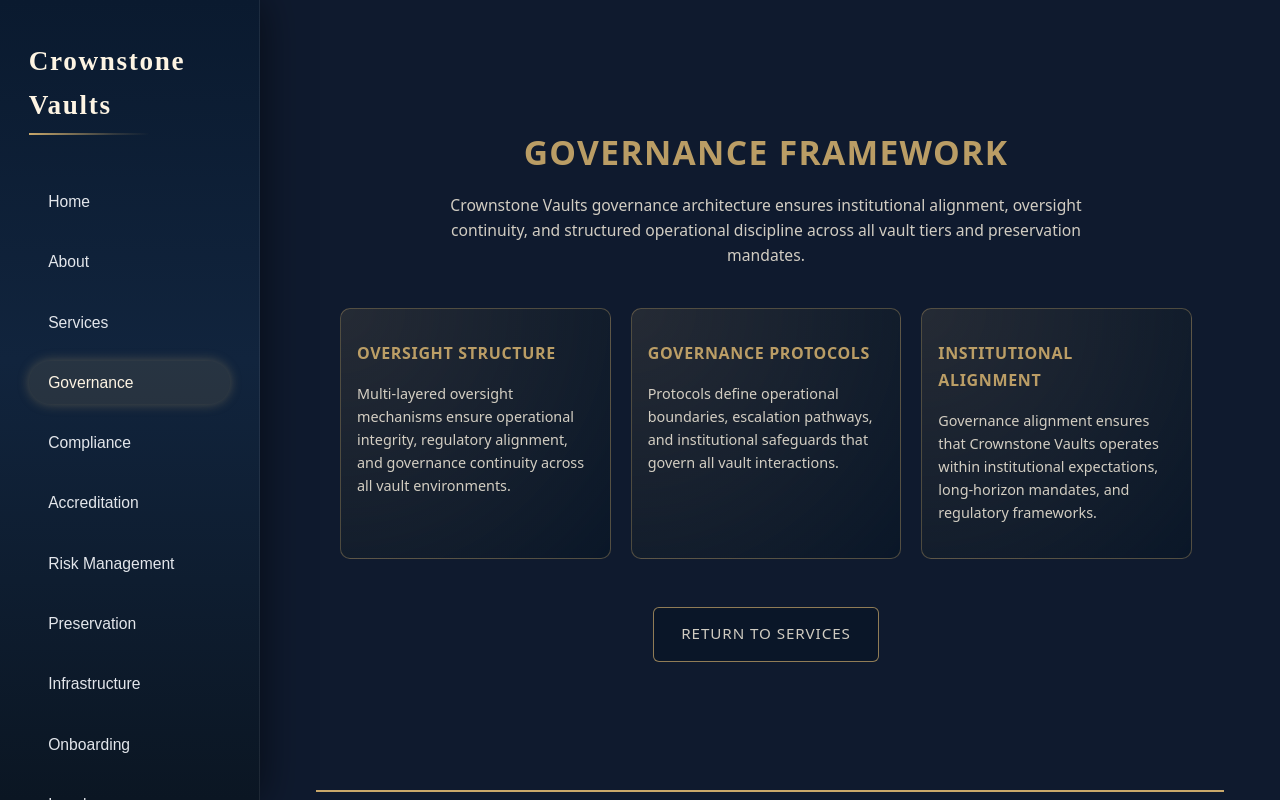
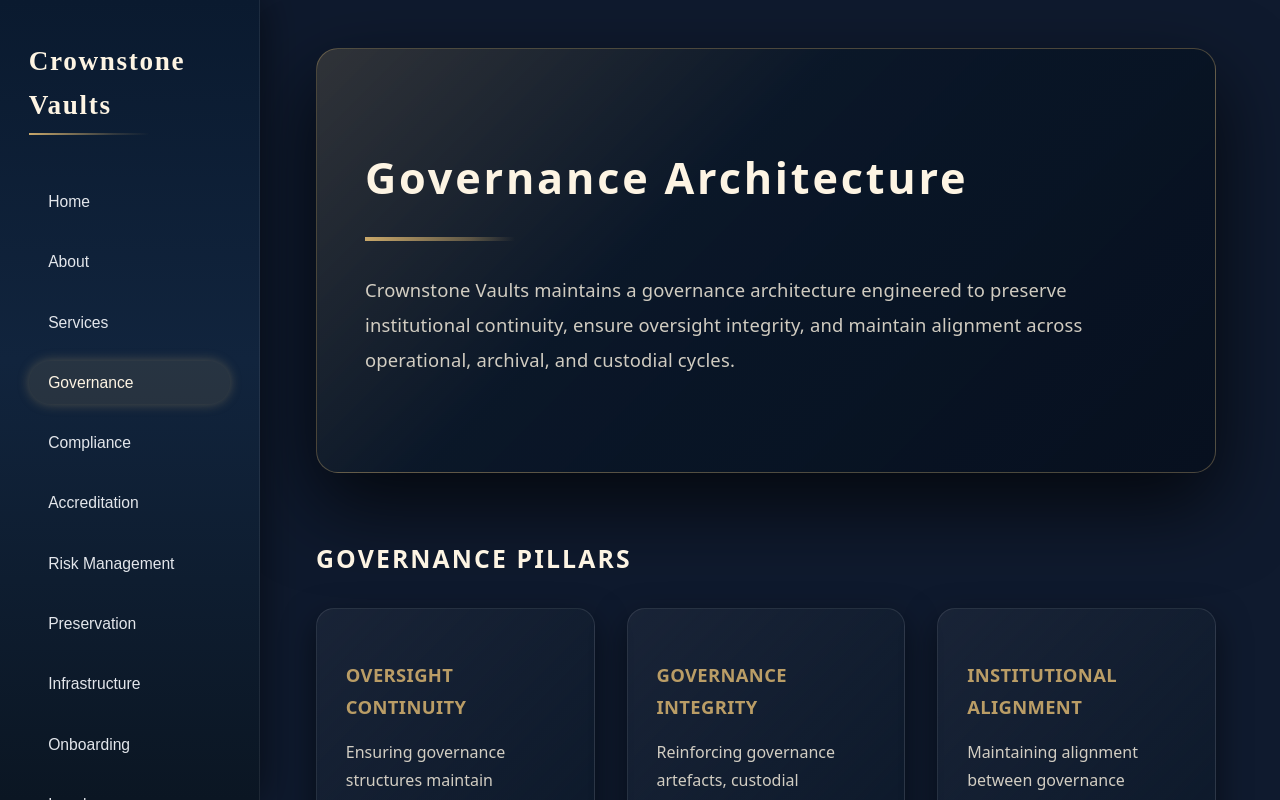
Before and after one commit to soulnlite/crownstone-vaults, a Next.js app: page /governance in a window 1280 px wide. Built offline with nearby package versions, Linux system fonts and the light colour scheme.

Commit message:
governance

```diff
--- a/app/governance/page.tsx
+++ b/app/governance/page.tsx
@@ -1,182 +1,259 @@
-"use client";
-
-import { useState } from "react";
-
 export default function GovernancePage() {
   return (
-    <main
-      style={{
-        maxWidth: "960px",
-        margin: "0 auto",
-        padding: "3rem 1.5rem 4rem",
-        color: "#FDF4E3",
-        fontFamily:
-          "system-ui, -apple-system, BlinkMacSystemFont, 'Segoe UI', sans-serif",
-      }}
-    >
-      {/* Header */}
-      <section style={{ marginBottom: "2.5rem", textAlign: "center" }}>
+    <div style={{ color: "#FDF4E3" }}>
+      {/* HERO */}
+      <section
+        style={{
+          marginBottom: "4rem",
+          padding: "3.5rem 3rem",
+          borderRadius: "22px",
+          background:
+            "linear-gradient(135deg, rgba(201,168,106,0.18) 0%, rgba(10,23,40,0.92) 40%, #07101F 100%)",
+          boxShadow: "0 32px 80px rgba(0,0,0,0.7)",
+          border: "1px solid rgba(201,168,106,0.35)",
+        }}
+      >
         <h1
           style={{
-            fontSize: "2.1rem",
-            letterSpacing: "0.04em",
-            textTransform: "uppercase",
-            marginBottom: "0.75rem",
-            color: "rgba(201,168,106,0.92)", // GOLD HEADER TONE
+            fontFamily:
+              "system-ui, -apple-system, BlinkMacSystemFont, 'Segoe UI', sans-serif",
+            fontSize: "2.7rem",
+            marginBottom: "1.4rem",
+            letterSpacing: "0.065em",
+            color: "#FDF4E3",
           }}
         >
-          Governance Framework
+          Governance Architecture
         </h1>
+
+        <div
+          style={{
+            height: "4px",
+            width: "150px",
+            background:
+              "linear-gradient(90deg, #C9A86A 0%, rgba(201,168,106,0.4) 70%, transparent 100%)",
+            marginBottom: "2rem",
+          }}
+        ></div>
 
         <p
           style={{
-            maxWidth: "640px",
-            margin: "0 auto",
-            fontSize: "0.98rem",
-            lineHeight: 1.6,
-            color: "rgba(253,244,227,0.82)", // PARCHMENT BODY TONE
+            fontFamily:
+              "system-ui, -apple-system, BlinkMacSystemFont, 'Segoe UI', sans-serif",
+            fontSize: "1.15rem",
+            lineHeight: "1.9",
+            maxWidth: "780px",
+            marginBottom: "2.4rem",
+            letterSpacing: "0.01em",
+            color: "rgba(253,244,227,0.82)",
           }}
         >
-          Crownstone Vaults governance architecture ensures institutional
-          alignment, oversight continuity, and structured operational discipline
-          across all vault tiers and preservation mandates.
+          Crownstone Vaults maintains a governance architecture engineered to
+          preserve institutional continuity, ensure oversight integrity, and
+          maintain alignment across operational, archival, and custodial cycles.
         </p>
       </section>
 
-      {/* Governance Sections */}
-      <section
-        style={{
-          display: "grid",
-          gridTemplateColumns: "repeat(auto-fit, minmax(260px, 1fr))",
-          gap: "1.25rem",
-        }}
-      >
-        <article
+      {/* GOVERNANCE STRUCTURE */}
+      <section style={{ marginBottom: "4rem" }}>
+        <h2
           style={{
-            borderRadius: "10px",
-            border: "1px solid rgba(201,168,106,0.35)",
-            background:
-              "radial-gradient(circle at top left, rgba(201,168,106,0.12), rgba(10,23,40,0.96))",
-            padding: "1.1rem 1rem",
+            fontFamily:
+              "system-ui, -apple-system, BlinkMacSystemFont, 'Segoe UI', sans-serif",
+            fontSize: "1.55rem",
+            marginBottom: "1.8rem",
+            letterSpacing: "0.085em",
+            textTransform: "uppercase",
+            color: "#FDF4E3",
           }}
         >
-          <h2
+          Governance Pillars
+        </h2>
+
+        <div
+          style={{
+            display: "grid",
+            gridTemplateColumns: "repeat(auto-fit, minmax(270px, 1fr))",
+            gap: "2rem",
+          }}
+        >
+          {/* Pillar 1 */}
+          <div
             style={{
-              fontSize: "1rem",
-              marginBottom: "0.45rem",
-              color: "rgba(201,168,106,0.92)", // GOLD HEADER TONE
-              letterSpacing: "0.04em",
-              textTransform: "uppercase",
-              fontWeight: 600,
+              padding: "2rem 1.8rem",
+              borderRadius: "18px",
+              background:
+                "linear-gradient(135deg, rgba(255,255,255,0.045), rgba(10,23,40,0.96))",
+              border: "1px solid rgba(255,255,255,0.1)",
+              boxShadow: "0 12px 32px rgba(0,0,0,0.5)",
             }}
           >
-            Oversight Structure
-          </h2>
+            <h3
+              style={{
+                fontFamily:
+                  "system-ui, -apple-system, BlinkMacSystemFont, 'Segoe UI', sans-serif",
+                fontSize: "1.15rem",
+                marginBottom: "0.8rem",
+                color: "rgba(201,168,106,0.92)",
+                letterSpacing: "0.02em",
+                textTransform: "uppercase",
+              }}
+            >
+              Oversight Continuity
+            </h3>
+            <p
+              style={{
+                fontFamily:
+                  "system-ui, -apple-system, BlinkMacSystemFont, 'Segoe UI', sans-serif",
+                fontSize: "1rem",
+                lineHeight: "1.78",
+                color: "rgba(253,244,227,0.82)",
+              }}
+            >
+              Ensuring governance structures maintain continuity across
+              institutional transitions, custodial cycles, and operational
+              mandates.
+            </p>
+          </div>
 
-          <p
+          {/* Pillar 2 */}
+          <div
             style={{
-              fontSize: "0.9rem",
-              lineHeight: 1.6,
-              color: "rgba(253,244,227,0.82)", // PARCHMENT BODY TONE
+              padding: "2rem 1.8rem",
+              borderRadius: "18px",
+              background:
+                "linear-gradient(135deg, rgba(255,255,255,0.045), rgba(10,23,40,0.96))",
+              border: "1px solid rgba(255,255,255,0.1)",
+              boxShadow: "0 12px 32px rgba(0,0,0,0.5)",
             }}
           >
-            Multi‑layered oversight mechanisms ensure operational integrity,
-            regulatory alignment, and governance continuity across all vault
-            environments.
-          </p>
-        </article>
+            <h3
+              style={{
+                fontFamily:
+                  "system-ui, -apple-system, BlinkMacSystemFont, 'Segoe UI', sans-serif",
+                fontSize: "1.15rem",
+                marginBottom: "0.8rem",
+                color: "rgba(201,168,106,0.92)",
+                letterSpacing: "0.02em",
+                textTransform: "uppercase",
+              }}
+            >
+              Governance Integrity
+            </h3>
+            <p
+              style={{
+                fontFamily:
+                  "system-ui, -apple-system, BlinkMacSystemFont, 'Segoe UI', sans-serif",
+                fontSize: "1rem",
+                lineHeight: "1.78",
+                color: "rgba(253,244,227,0.82)",
+              }}
+            >
+              Reinforcing governance artefacts, custodial environments, and
+              oversight structures to withstand scrutiny and institutional
+              demand.
+            </p>
+          </div>
 
-        <article
-          style={{
-            borderRadius: "10px",
-            border: "1px solid rgba(201,168,106,0.35)",
-            background:
-              "radial-gradient(circle at top left, rgba(201,168,106,0.12), rgba(10,23,40,0.96))",
-            padding: "1.1rem 1rem",
-          }}
-        >
-          <h2
+          {/* Pillar 3 */}
+          <div
             style={{
-              fontSize: "1rem",
-              marginBottom: "0.45rem",
-              color: "rgba(201,168,106,0.92)", // GOLD HEADER TONE
-              letterSpacing: "0.04em",
-              textTransform: "uppercase",
-              fontWeight: 600,
+              padding: "2rem 1.8rem",
+              borderRadius: "18px",
+              background:
+                "linear-gradient(135deg, rgba(255,255,255,0.045), rgba(10,23,40,0.96))",
+              border: "1px solid rgba(255,255,255,0.1)",
+              boxShadow: "0 12px 32px rgba(0,0,0,0.5)",
             }}
           >
-            Governance Protocols
-          </h2>
-
-          <p
-            style={{
-              fontSize: "0.9rem",
-              lineHeight: 1.6,
-              color: "rgba(253,244,227,0.82)", // PARCHMENT BODY TONE
-            }}
-          >
-            Protocols define operational boundaries, escalation pathways, and
-            institutional safeguards that govern all vault interactions.
-          </p>
-        </article>
-
-        <article
-          style={{
-            borderRadius: "10px",
-            border: "1px solid rgba(201,168,106,0.35)",
-            background:
-              "radial-gradient(circle at top left, rgba(201,168,106,0.12), rgba(10,23,40,0.96))",
-            padding: "1.1rem 1rem",
-          }}
-        >
-          <h2
-            style={{
-              fontSize: "1rem",
-              marginBottom: "0.45rem",
-              color: "rgba(201,168,106,0.92)", // GOLD HEADER TONE
-              letterSpacing: "0.04em",
-              textTransform: "uppercase",
-              fontWeight: 600,
-            }}
-          >
-            Institutional Alignment
-          </h2>
-
-          <p
-            style={{
-              fontSize: "0.9rem",
-              lineHeight: 1.6,
-              color: "rgba(253,244,227,0.82)", // PARCHMENT BODY TONE
-            }}
-          >
-            Governance alignment ensures that Crownstone Vaults operates within
-            institutional expectations, long‑horizon mandates, and regulatory
-            frameworks.
-          </p>
-        </article>
+            <h3
+              style={{
+                fontFamily:
+                  "system-ui, -apple-system, BlinkMacSystemFont, 'Segoe UI', sans-serif",
+                fontSize: "1.15rem",
+                marginBottom: "0.8rem",
+                color: "rgba(201,168,106,0.92)",
+                letterSpacing: "0.02em",
+                textTransform: "uppercase",
+              }}
+            >
+              Institutional Alignment
+            </h3>
+            <p
+              style={{
+                fontFamily:
+                  "system-ui, -apple-system, BlinkMacSystemFont, 'Segoe UI', sans-serif",
+                fontSize: "1rem",
+                lineHeight: "1.78",
+                color: "rgba(253,244,227,0.82)",
+              }}
+            >
+              Maintaining alignment between governance frameworks, operational
+              cycles, and long‑horizon institutional mandates.
+            </p>
+          </div>
+        </div>
       </section>
 
       {/* CTA */}
-      <section style={{ marginTop: "3rem", textAlign: "center" }}>
-        <a
-          href="/services"
+      <section>
+        <div
           style={{
-            display: "inline-block",
-            padding: "0.85rem 1.7rem",
-            borderRadius: "6px",
-            border: "1px solid rgba(201,168,106,0.7)",
-            background: "rgba(10,23,40,0.9)",
-            color: "rgba(253,244,227,0.82)", // PARCHMENT BODY TONE
-            fontWeight: 500,
-            fontSize: "0.95rem",
-            textDecoration: "none",
-            letterSpacing: "0.06em",
+            height: "4px",
+            width: "150px",
+            background:
+              "linear-gradient(90deg, #C9A86A 0%, rgba(201,168,106,0.4) 70%, transparent 100%)",
+            marginBottom: "1.4rem",
+          }}
+        ></div>
+
+        <h2
+          style={{
+            fontFamily:
+              "system-ui, -apple-system, BlinkMacSystemFont, 'Segoe UI', sans-serif",
+            fontSize: "1.55rem",
+            marginBottom: "1.2rem",
+            letterSpacing: "0.085em",
             textTransform: "uppercase",
+            color: "#FDF4E3",
           }}
         >
-          Return to Services
+          Governance Engagement
+        </h2>
+
+        <p
+          style={{
+            fontFamily:
+              "system-ui, -apple-system, BlinkMacSystemFont, 'Segoe UI', sans-serif",
+            fontSize: "1.05rem",
+            lineHeight: "1.85",
+            maxWidth: "800px",
+            marginBottom: "2rem",
+            letterSpacing: "0.01em",
+            color: "rgba(253,244,227,0.82)",
+          }}
+        >
+          Institutions requiring governance reinforcement, oversight continuity,
+          or custodial alignment may initiate contact through our formal
+          engagement pathway.
+        </p>
+
+        <a
+          href="/contact"
+          style={{
+            padding: "1rem 1.8rem",
+            borderRadius: "999px",
+            border: "1px solid rgba(201,168,106,0.7)",
+            color: "#FDF4E3",
+            fontWeight: 500,
+            fontSize: "1.05rem",
+            textDecoration: "none",
+            background: "rgba(10,23,40,0.85)",
+          }}
+        >
+          Initiate Institutional Contact
         </a>
       </section>
-    </main>
+    </div>
   );
 }
```
